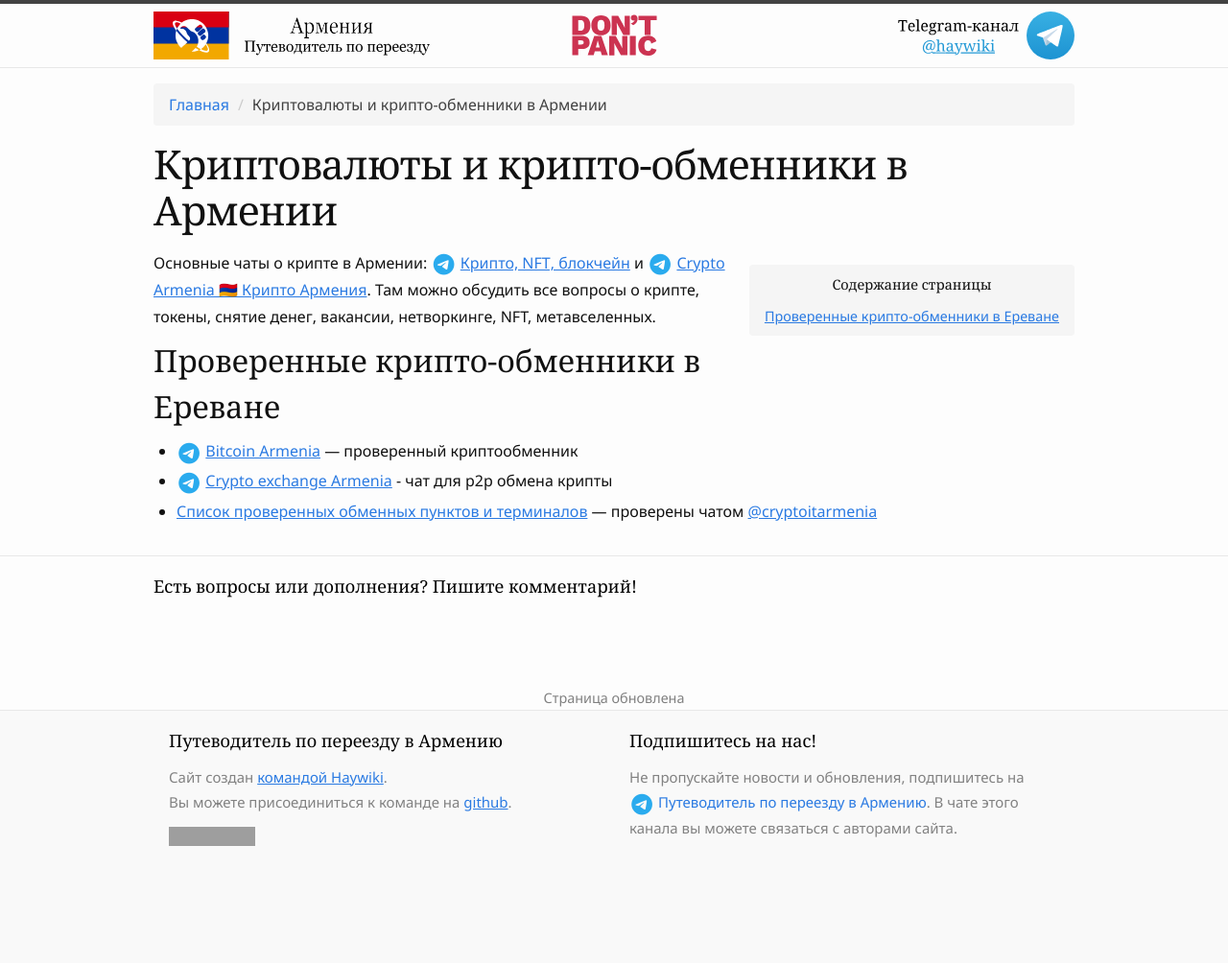
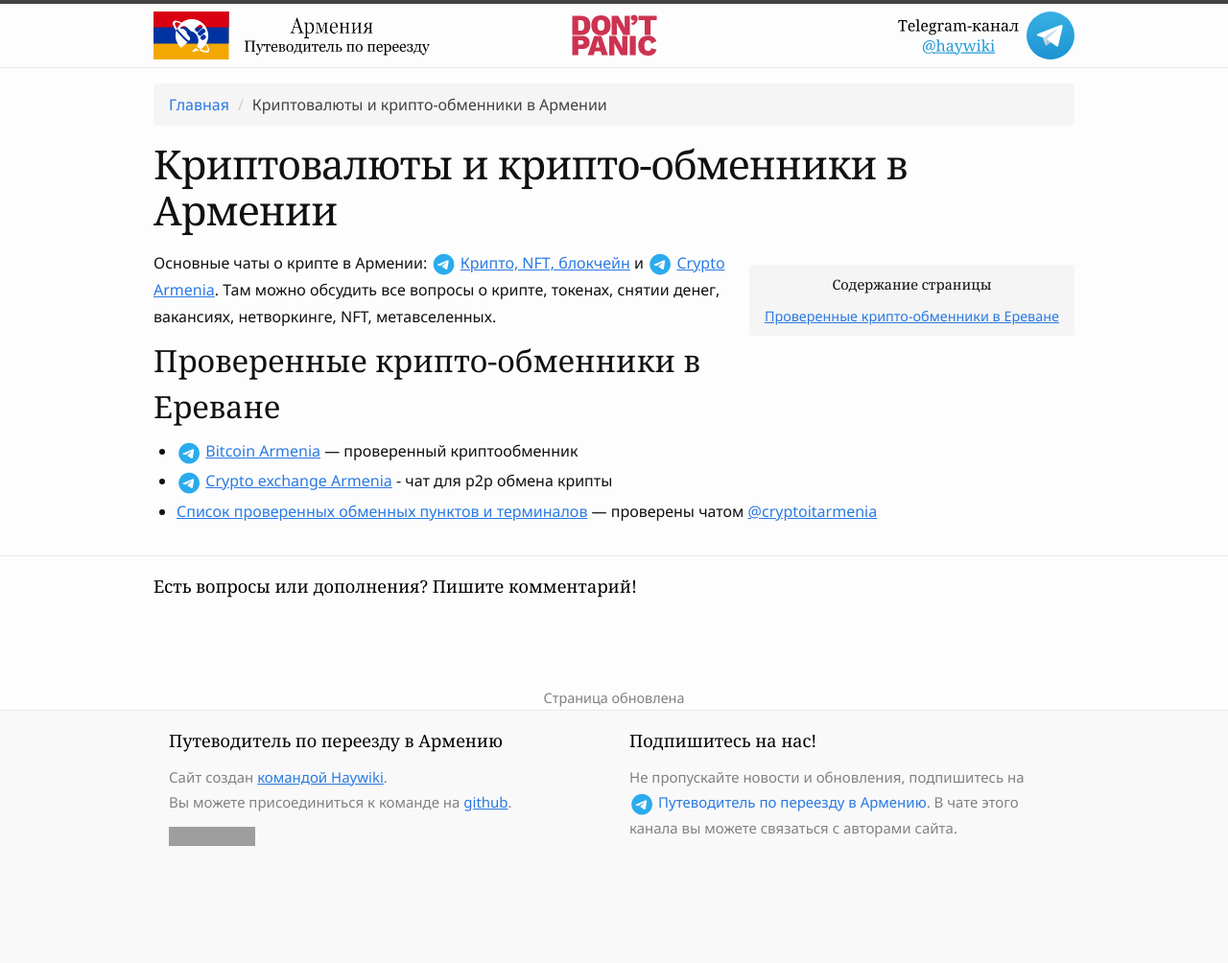
Before and after one commit to haywiki/haywiki.github.io, a Jekyll site: the page built from money/crypto.md, in a window 1280 px wide. Shown: the whole page at 96% size. Built offline with Jekyll 4.4.1, drawn with Linux system fonts in a browser that asks for light colours; nearby versions of some CDN libraries; a script that is not in the unit is left out; grey boxes are pictures that could not be loaded.

Commit message:
typos fixed

```diff
--- a/money/crypto.md
+++ b/money/crypto.md
@@ -3,8 +3,8 @@
 layout: page
 ---
 
-Основные чаты о крипте в Армении: <i class="fa-brands fa-telegram"></i> [Крипто, NFТ, блокчейн](https://t.me/cryptoitarmenia) и <i class="fa-brands fa-telegram"></i> [Crypto Armenia 🇦🇲 Крипто Армения](https://t.me/CryptoandblockchainArmenia).
-Там можно обсудить все вопросы о крипте, токены, снятие денег, вакансии, нетворкинге, NFT, метавселенных.
+Основные чаты о крипте в Армении: <i class="fa-brands fa-telegram"></i> [Крипто, NFТ, блокчейн](https://t.me/cryptoitarmenia) и <i class="fa-brands fa-telegram"></i> [Crypto Armenia](https://t.me/CryptoandblockchainArmenia).
+Там можно обсудить все вопросы о крипте, токенах, снятии денег, вакансиях, нетворкинге, NFT, метавселенных.
 
 ## Проверенные крипто-обменники в Ереване
 
```
